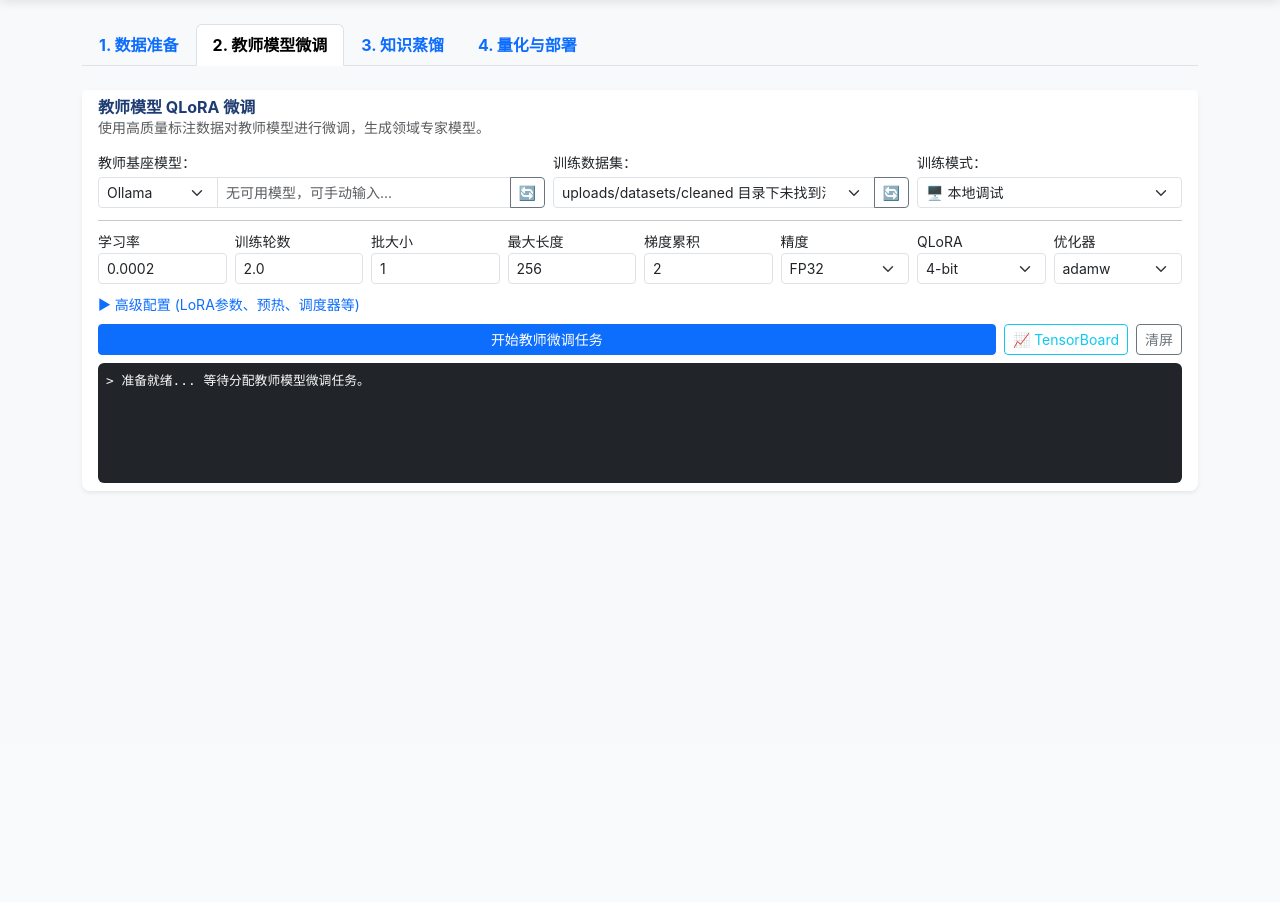
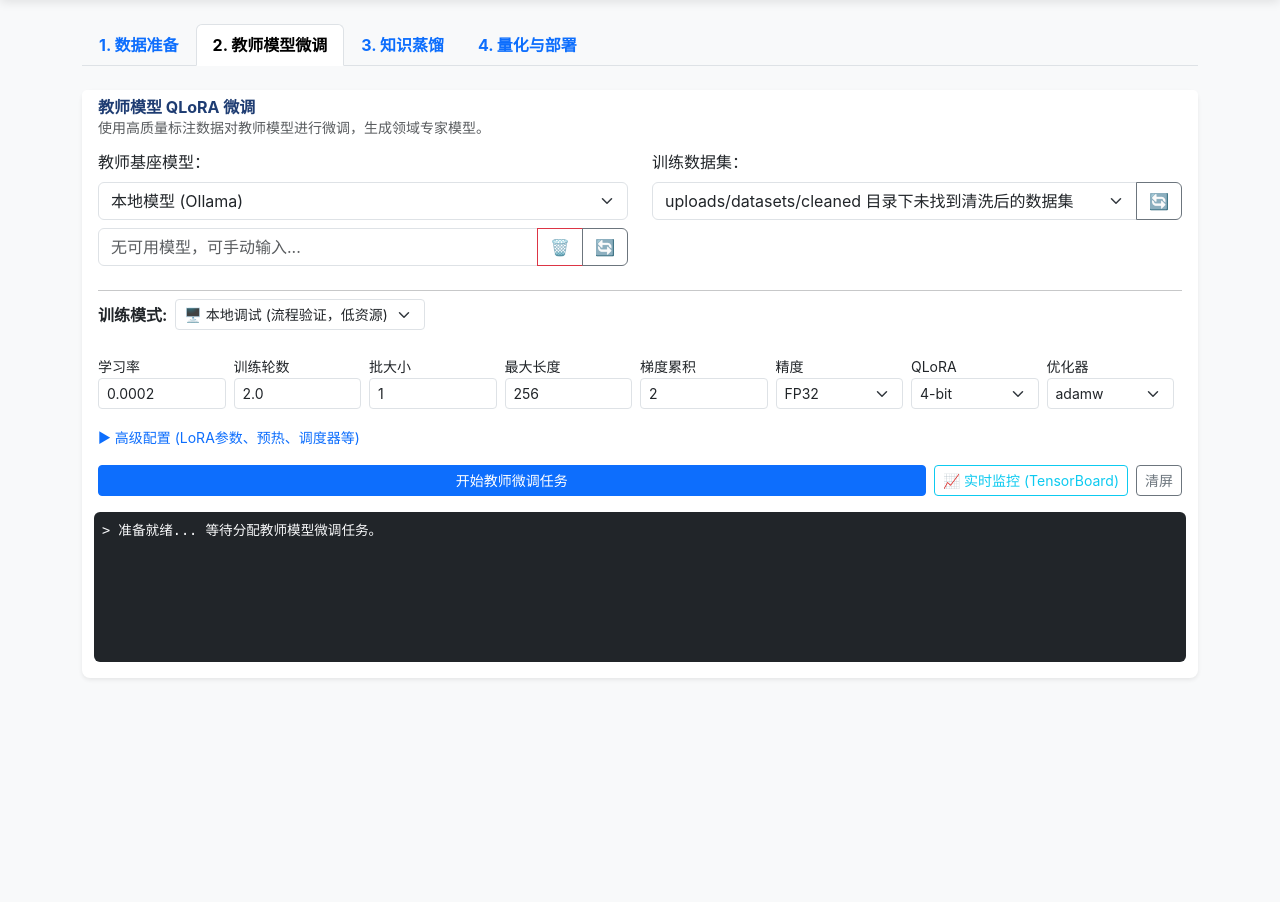
Before and after one commit to zx2325as-alt/RAG, a Flask app: page /finetune in a window 1280 px wide, after a click on "2. 教师模型微调". Shown: the part 56-958 px from the top of the page. Before the commit the page ends 549 px from the top, so only its background shows below. Run offline with Flask 3, Linux system fonts and the light colour scheme; data that the repository does not hold is empty; some libraries are stand-ins or nearby versions.

Commit message:
页面还原

```diff
--- a/app/templates/finetune.html
+++ b/app/templates/finetune.html
@@ -102,40 +102,58 @@
                         <p class="text-muted small mb-1">使用高质量标注数据对教师模型进行微调，生成领域专家模型。</p>
                     </div>
                     <div class="card-body py-2">
-                        <div class="row g-2">
-                            <div class="col-md-5">
-                                <label class="form-label small mb-1">教师基座模型：</label>
-                                <div class="input-group input-group-sm mb-1">
-                                    <select class="form-select" id="modelCategorySelect" style="max-width: 120px;">
-                                        <option value="ollama">Ollama</option>
-                                        <option value="vllm">vLLM</option>
-                                        <option value="hf">HuggingFace</option>
+                        <div class="row">
+                            <div class="col-md-6 mb-3">
+                                <label class="form-label">教师基座模型：</label>
+                                <select class="form-select mb-2" id="modelCategorySelect">
+                                    <option value="ollama">本地模型 (Ollama)</option>
+                                    <option value="vllm">本地模型 (vLLM)</option>
+                                    <option value="hf">本地模型 (Hugging Face)</option>
+                                    <option value="online">在线模型 (支持下载)</option>
                                 </select>
-                                    <input type="text" class="form-control" id="baseModelSelect" list="baseModelDatalist" placeholder="选择或输入模型...">
-                                    <datalist id="baseModelDatalist"></datalist>
-                                    <button class="btn btn-outline-secondary" type="button" id="refreshModelBtn" onclick="loadModels()">🔄</button>
+                                <div class="input-group">
+                                    <input type="text" class="form-control" id="baseModelSelect" list="baseModelDatalist" placeholder="请选择或输入模型ID...">
+                                    <datalist id="baseModelDatalist">
+                                    </datalist>
+                                    <button class="btn btn-outline-info" type="button" id="searchModelBtn" title="搜索在线模型" onclick="searchOnlineModels()" style="display:none;">
+                                        🔍
+                                    </button>
+                                    <button class="btn btn-outline-primary" type="button" id="downloadModelBtn" title="下载选中的模型" style="display:none;">
+                                        ⬇️
+                                    </button>
+                                    <button class="btn btn-outline-danger" type="button" id="deleteModelBtn" title="删除选中的本地模型" onclick="deleteBaseModel()" style="display:none;">
+                                        🗑️
+                                    </button>
+                                    <button class="btn btn-outline-secondary" type="button" id="refreshModelBtn" title="刷新本地缓存" onclick="loadModels()">
+                                        🔄
+                                    </button>
                                 </div>
                             </div>
-                            <div class="col-md-4">
-                                <label class="form-label small mb-1">训练数据集：</label>
-                                <div class="input-group input-group-sm">
+                            <div class="col-md-6 mb-3">
+                                <label class="form-label">训练数据集：</label>
+                                <div class="input-group">
                                     <select class="form-select" id="datasetSelect">
                                         <option value="">加载中...</option>
                                     </select>
-                                    <button class="btn btn-outline-secondary" type="button" id="refreshDatasetBtn">🔄</button>
+                                    <button class="btn btn-outline-secondary" type="button" id="refreshDatasetBtn" title="刷新文件列表">
+                                        🔄
+                                    </button>
                                 </div>
-                            </div>
-                            <div class="col-md-3">
-                                <label class="form-label small mb-1">训练模式：</label>
-                                <select class="form-select form-select-sm" id="trainingModeSelect" onchange="applyTrainingPreset()">
-                                    <option value="local" selected>🖥️ 本地调试</option>
-                                    <option value="online">☁️ 线上训练</option>
-                                </select>
                             </div>
                         </div>
 
                         <hr class="my-2">
 
+                        <div class="row g-2 mb-2">
+                            <div class="col-12">
+                                <div class="d-flex align-items-center gap-2 mb-2">
+                                    <label class="form-label mb-0 text-nowrap fw-bold">训练模式:</label>
+                                    <select class="form-select form-select-sm" id="trainingModeSelect" style="width: auto;" onchange="applyTrainingPreset()">
+                                        <option value="local" selected>🖥️ 本地调试 (流程验证，低资源)</option>
+                                        <option value="online">☁️ 线上训练 (正式训练，高质量)</option>
+                                    </select>
+                                </div>
+                            </div>
                                 <!-- 训练参数配置 -->
                                 <div class="row g-2 mb-2">
                                     <div class="col">
@@ -182,7 +200,6 @@
                                         </select>
                                     </div>
                                 </div>
-
                                 <!-- 高级配置折叠区 -->
                                 <div class="mb-2">
                                     <a class="text-decoration-none small" data-bs-toggle="collapse" href="#advancedConfig" role="button" aria-expanded="false">
@@ -206,17 +223,18 @@
                                         <div class="col-md-3">
                                             <label class="form-label small mb-0">LoRA Target</label>
                                             <select class="form-select form-select-sm" id="loraTargetSelect">
-                                        <option value="all" selected>all</option>
+                                                <option value="all" selected>all (推荐)</option>
                                                 <option value="q_proj,v_proj">q_proj,v_proj</option>
-                                        <option value="q_proj,k_proj,v_proj,o_proj">qkv</option>
+                                                <option value="q_proj,k_proj,v_proj,o_proj">q_proj,k_proj,v_proj,o_proj</option>
                                             </select>
                                         </div>
                                         <div class="col-md-3">
-                                    <label class="form-label small mb-0">调度器</label>
+                                            <label class="form-label small mb-0">学习率调度器</label>
                                             <select class="form-select form-select-sm" id="lrSchedulerSelect">
-                                        <option value="cosine" selected>cosine</option>
+                                                <option value="cosine" selected>cosine (推荐)</option>
                                                 <option value="linear">linear</option>
                                                 <option value="constant">constant</option>
+                                                <option value="constant_with_warmup">constant_with_warmup</option>
                                             </select>
                                         </div>
                                     </div>
@@ -246,17 +264,45 @@
                                             <input type="number" class="form-control form-control-sm" id="seedInput" value="42" min="0">
                                         </div>
                                     </div>
+                                    <div class="row g-2 mb-2">
+                                        <div class="col-md-3">
+                                            <label class="form-label small mb-0">序列打包</label>
+                                            <select class="form-select form-select-sm" id="packingSelect">
+                                                <option value="false" selected>关闭</option>
+                                                <option value="true">开启</option>
+                                            </select>
                                         </div>
-
+                                        <div class="col-md-3">
+                                            <label class="form-label small mb-0">RoPE缩放</label>
+                                            <select class="form-select form-select-sm" id="ropeScalingSelect">
+                                                <option value="none" selected>不使用</option>
+                                                <option value="linear">linear</option>
+                                                <option value="dynamic">dynamic</option>
+                                            </select>
+                                        </div>
+                                        <div class="col-md-3">
+                                            <label class="form-label small mb-0">DeepSpeed</label>
+                                            <select class="form-select form-select-sm" id="deepspeedSelect">
+                                                <option value="none" selected>不使用</option>
+                                                <option value="zero2">ZeRO-2</option>
+                                                <option value="zero3">ZeRO-3</option>
+                                            </select>
+                                        </div>
+                                    </div>
+                                </div>
                                 <div class="d-flex gap-2 mb-2 align-items-center">
                                     <button class="btn btn-primary btn-sm flex-grow-1" id="startFinetuneBtn" onclick="startFinetune()">开始教师微调任务</button>
                                     <button class="btn btn-danger btn-sm d-none" id="stopFinetuneBtn" onclick="stopFinetune()">终止训练</button>
-                            <button class="btn btn-sm btn-outline-info" type="button" id="openTbBtn" onclick="openTensorBoardModal()">📈 TensorBoard</button>
+                                    <button class="btn btn-sm btn-outline-info" type="button" id="openTbBtn" onclick="openTensorBoardModal()">
+                                        📈 实时监控 (TensorBoard)
+                                    </button>
                                     <button class="btn btn-sm btn-outline-secondary" onclick="$('#terminalOutput').empty()">清屏</button>
                                 </div>
 
-                        <div class="bg-dark text-light p-2 rounded overflow-auto" id="terminalOutput" style="font-family: monospace; font-size: 0.8rem; height: 120px;">
+                                <div class="flex-grow-1 bg-dark text-light p-2 rounded overflow-auto" id="terminalOutput" style="font-family: monospace; font-size: 0.85rem; height: 150px;">
                                     > 准备就绪... 等待分配教师模型微调任务。
+                                </div>
+                            </div>
                         </div>
                     </div>
                 </div>
```
Lines whose indentation alone changed are shown as unchanged.
